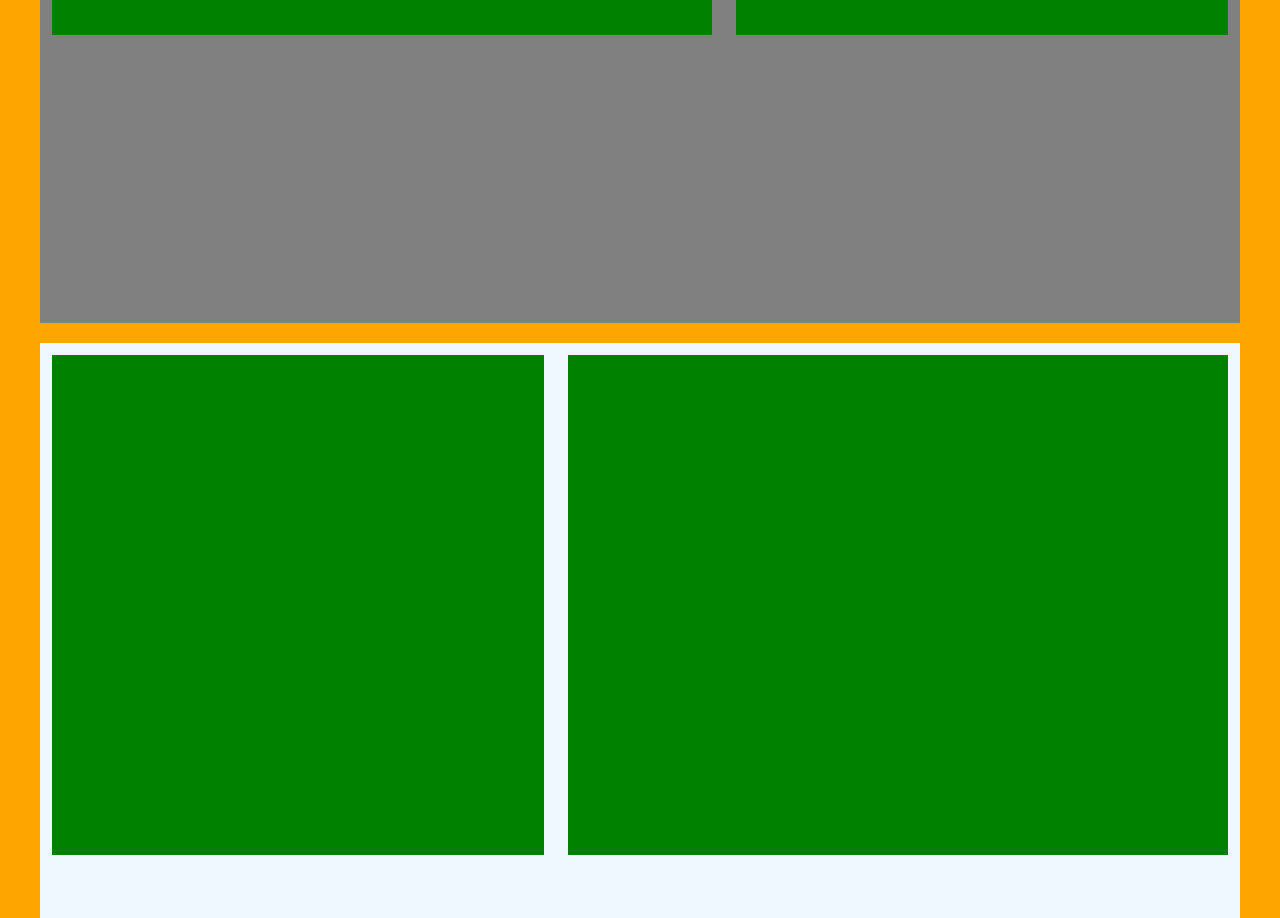
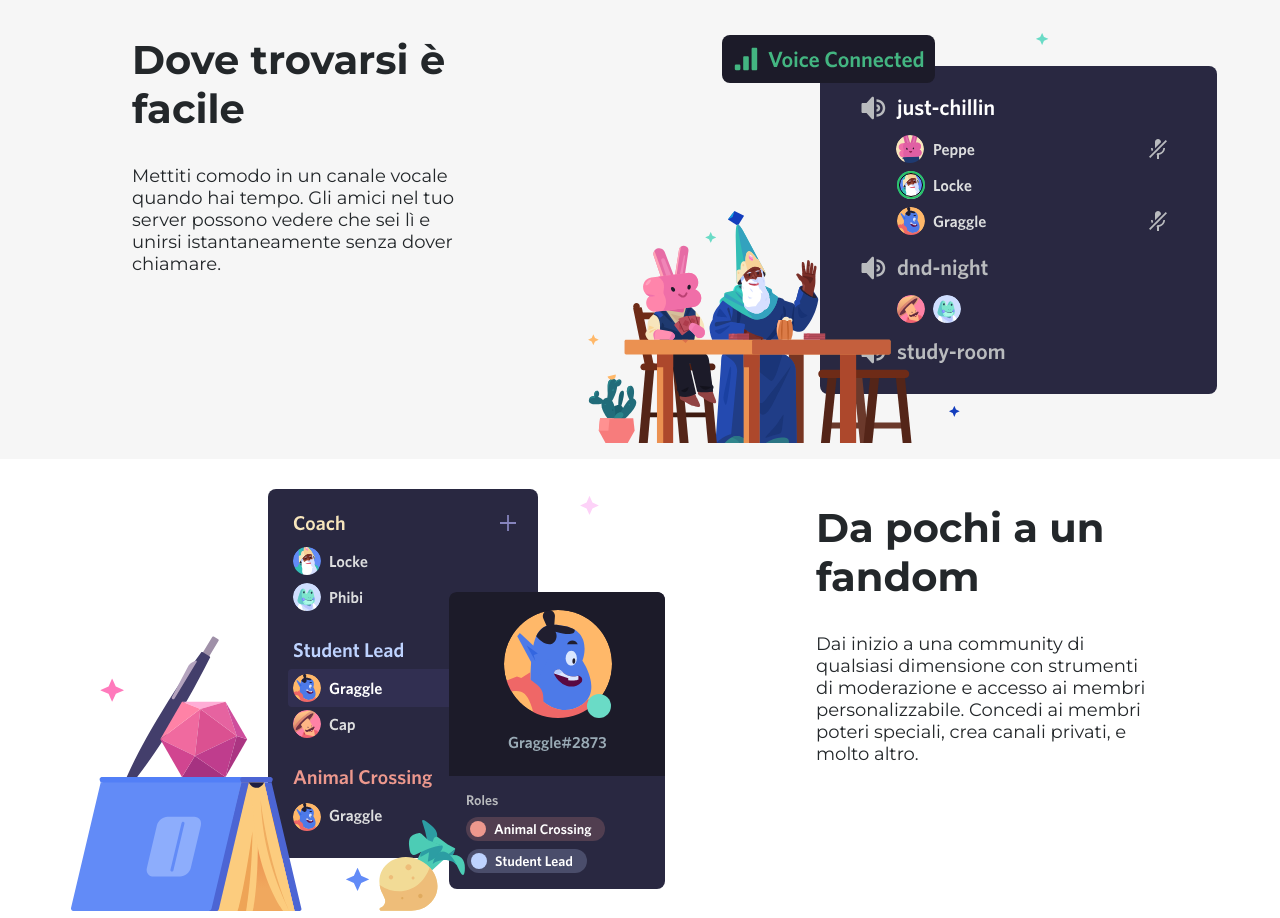
Before and after one commit to N1kola0s/htmlcss-discord, a plain HTML site: page index.html in a window 1280 px wide. Shown: the part 1127-2045 px from the top of the page. Drawn offline with Linux system fonts and the light colour scheme.

Commit message:
add contents in main sections

```diff
--- a/assets/css/style.css
+++ b/assets/css/style.css
@@ -23,6 +23,7 @@ COMMON RULES
     --blue_btn-color: #8EA1E1;
     --dark_btn-color: #23272A;
     --light_btn-color: #FFFFFF;
+    --bg_evensection-color: #F6F6F6;
 }
 
 /* Utility */
@@ -189,49 +190,72 @@ li>a{
 
 
 #site_main {
-    background-color: orange;
+    /* background-color: orange; */
 }
 
 .odd{
-    background-color:grey;
-    height: 100vh;
-    margin: 0px auto 20px;
+    /* background-color:grey; */
+    /* height: 100vh; */
+    padding: 0px auto 20px;
 
 }
 
 
 .even{
-    background-color:aliceblue;
-    height:100vh;
-    margin:20px auto;
+    background-color: var(--bg_evensection-color);
+}
+
+.even{
+    /* background-color:aliceblue; */
+    /* height:100vh; */
+    padding:20px auto;
 
 }
 
 .bottom{
     background-color:violet;
     height: 100vh;
-    margin:20px auto 0;
+    padding:20px auto 0;
 }
 
 
 
 .row_col_sm {
-    height: 500px;
+    /* height: 500px; */
     margin:1%;
     width: 41%;
     float:left;
-    background-color: green;
+    /* background-color: green; */
 
+}
+
+
+.row_col_sm>h2{
+    padding: 2rem 5rem;
+    text-align: left;
+    font-size: 2.5rem;
+    /* margin: 2rem 0; */
+    color:var(--dark_text-color)
+
+}
+
+
+.row_col_sm>p{
+
+    color:var(--dark_text-color);
+    font-size: 18px;
+    text-align: left;
+    padding: 0 5rem;
 }
 
 
 .row_col_md {
 
-    height: 500px;
+    /* height: 500px; */
     margin:1%;
     width: 55%;
     float:left;
-    background-color: green;
+    /* background-color: green; */
 }
 
 
--- a/index.html
+++ b/index.html
@@ -93,8 +93,8 @@
 
                 <div class="row_col_sm">
 
-                    <h1>Un luogo a invito con tutto lo spazio necessario per parlare</h1>
-                    <p>I server Discord sono organizzati in canali tematici in cui puoi collaborare, condividere o semplicemente parlare della tua giornata senza intasare una chat di gruppo</p>
+                    <h2>Un luogo a invito con tutto lo spazio necessario per parlare</h2>
+                    <p>I server Discord sono organizzati in canali tematici in cui puoi collaborare, condividere o semplicemente parlare della tua giornata senza intasare una chat di gruppo.</p>
 
 
                 </div>
@@ -105,13 +105,22 @@
         </section>
         <!-- /.odd -->
 
-        <section class="even format">
+        <section class="even">
 
-            <div class="row clearfix">
+            <div class="row clearfix format">
 
-                <div class="row_col_sm"></div>
+                <div class="row_col_sm">
 
-                <div class="row_col_md"></div>
+                    <h2>Dove trovarsi è facile</h2>
+                    <p>Mettiti comodo in un canale vocale quando hai tempo. Gli amici nel tuo server possono vedere che sei lì e unirsi istantaneamente senza dover chiamare.</p>
+
+                </div>
+
+                <div class="row_col_md">
+
+                    <img src="./assets/img/item2.svg" alt="item2">
+
+                </div>
 
 
             </div>
@@ -124,9 +133,14 @@
 
             <div class="row clearfix">
 
-                <div class="row_col_md"></div>
+                <div class="row_col_md">
+                    <img src="./assets/img/item3.svg" alt="item3">
+                </div>
 
-                <div class="row_col_sm"></div>
+                <div class="row_col_sm">
+                    <h2>Da pochi a un fandom</h2>
+                    <p>Dai inizio a una community di qualsiasi dimensione con strumenti di moderazione e accesso ai membri personalizzabile. Concedi ai membri poteri speciali, crea canali privati, e molto altro.</p>
+                </div>
 
             </div>
             <!-- /.row -->
```
